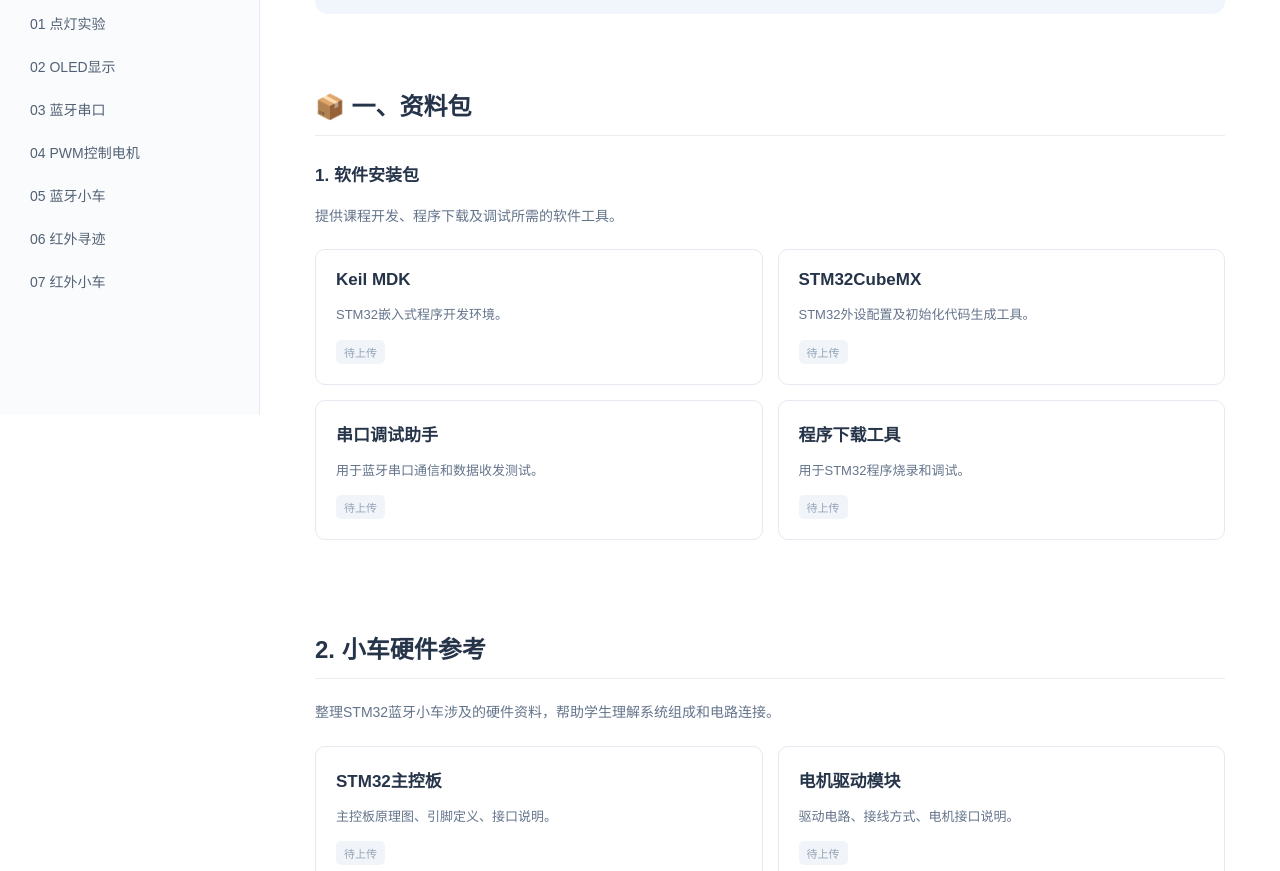
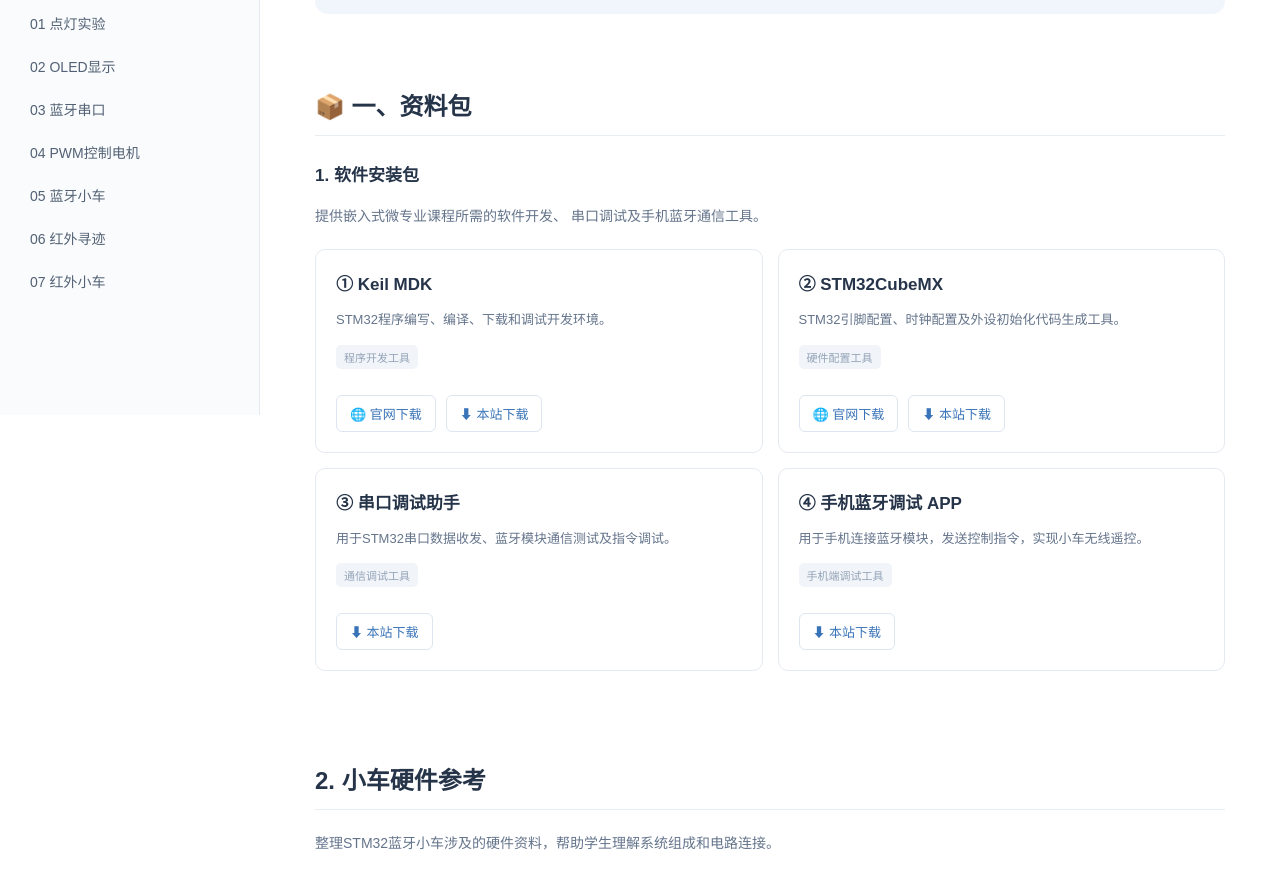
Before and after one commit to weichenxmu/feng-er-teaching-center, a plain HTML site: page courses/embedded-minor.html in a window 1280 px wide. Shown: the part 385-1256 px from the top of the page. Drawn offline with Linux system fonts and the light colour scheme.

Commit message:
Update embedded-minor.html

```diff
--- a/courses/embedded-minor.html
+++ b/courses/embedded-minor.html
@@ -220,33 +220,86 @@ footer{
 
 <!-- 资料包 -->
 
+
 <section id="software">
- <h2>📦 一、资料包</h2>
- <h3>1. 软件安装包</h3>
- <p class="desc">提供课程开发、程序下载及调试所需的软件工具。</p>
- <div class="grid">
-  <div class="card">
-   <h3>Keil MDK</h3>
-   <p>STM32嵌入式程序开发环境。</p>
-   <span class="pending">待上传</span>
+  <h2>📦 一、资料包</h2>
+  <h3>1. 软件安装包</h3>
+  <p class="desc">
+    提供嵌入式微专业课程所需的软件开发、
+    串口调试及手机蓝牙通信工具。
+  </p>
+
+  <div class="grid">
+
+    <!-- 1. Keil MDK -->
+    <div class="card">
+      <h3>① Keil MDK</h3>
+      <p>STM32程序编写、编译、下载和调试开发环境。</p>
+      <span class="pending">程序开发工具</span>
+      <div style="display:flex;gap:10px;margin-top:18px;flex-wrap:wrap;">
+        <a class="resource-link"
+           href="https://www.keil.com/download/"
+           target="_blank" rel="noopener">
+          🌐 官网下载
+        </a>
+        <a class="resource-link"
+           href="#"
+           download>
+          ⬇ 本站下载
+        </a>
+      </div>
+    </div>
+
+    <!-- 2. STM32CubeMX -->
+    <div class="card">
+      <h3>② STM32CubeMX</h3>
+      <p>STM32引脚配置、时钟配置及外设初始化代码生成工具。</p>
+      <span class="pending">硬件配置工具</span>
+      <div style="display:flex;gap:10px;margin-top:18px;flex-wrap:wrap;">
+        <a class="resource-link"
+           href="https://www.st.com/en/development-tools/stm32cubemx.html"
+           target="_blank" rel="noopener">
+          🌐 官网下载
+        </a>
+        <a class="resource-link"
+           href="#"
+           download>
+          ⬇ 本站下载
+        </a>
+      </div>
+    </div>
+
+    <!-- 3. 串口调试助手 -->
+    <div class="card">
+      <h3>③ 串口调试助手</h3>
+      <p>用于STM32串口数据收发、蓝牙模块通信测试及指令调试。</p>
+      <span class="pending">通信调试工具</span>
+      <div style="margin-top:18px;">
+        <a class="resource-link"
+           href="#"
+           download>
+          ⬇ 本站下载
+        </a>
+      </div>
+    </div>
+
+    <!-- 4. 手机蓝牙调试APP -->
+    <div class="card">
+      <h3>④ 手机蓝牙调试 APP</h3>
+      <p>用于手机连接蓝牙模块，发送控制指令，实现小车无线遥控。</p>
+      <span class="pending">手机端调试工具</span>
+      <div style="margin-top:18px;">
+        <a class="resource-link"
+           href="#"
+           download>
+          ⬇ 本站下载
+        </a>
+      </div>
+    </div>
+
   </div>
-  <div class="card">
-   <h3>STM32CubeMX</h3>
-   <p>STM32外设配置及初始化代码生成工具。</p>
-   <span class="pending">待上传</span>
-  </div>
-  <div class="card">
-   <h3>串口调试助手</h3>
-   <p>用于蓝牙串口通信和数据收发测试。</p>
-   <span class="pending">待上传</span>
-  </div>
-  <div class="card">
-   <h3>程序下载工具</h3>
-   <p>用于STM32程序烧录和调试。</p>
-   <span class="pending">待上传</span>
-  </div>
- </div>
 </section>
+
 
 <section id="hardware">
  <h2>2. 小车硬件参考</h2>
```
